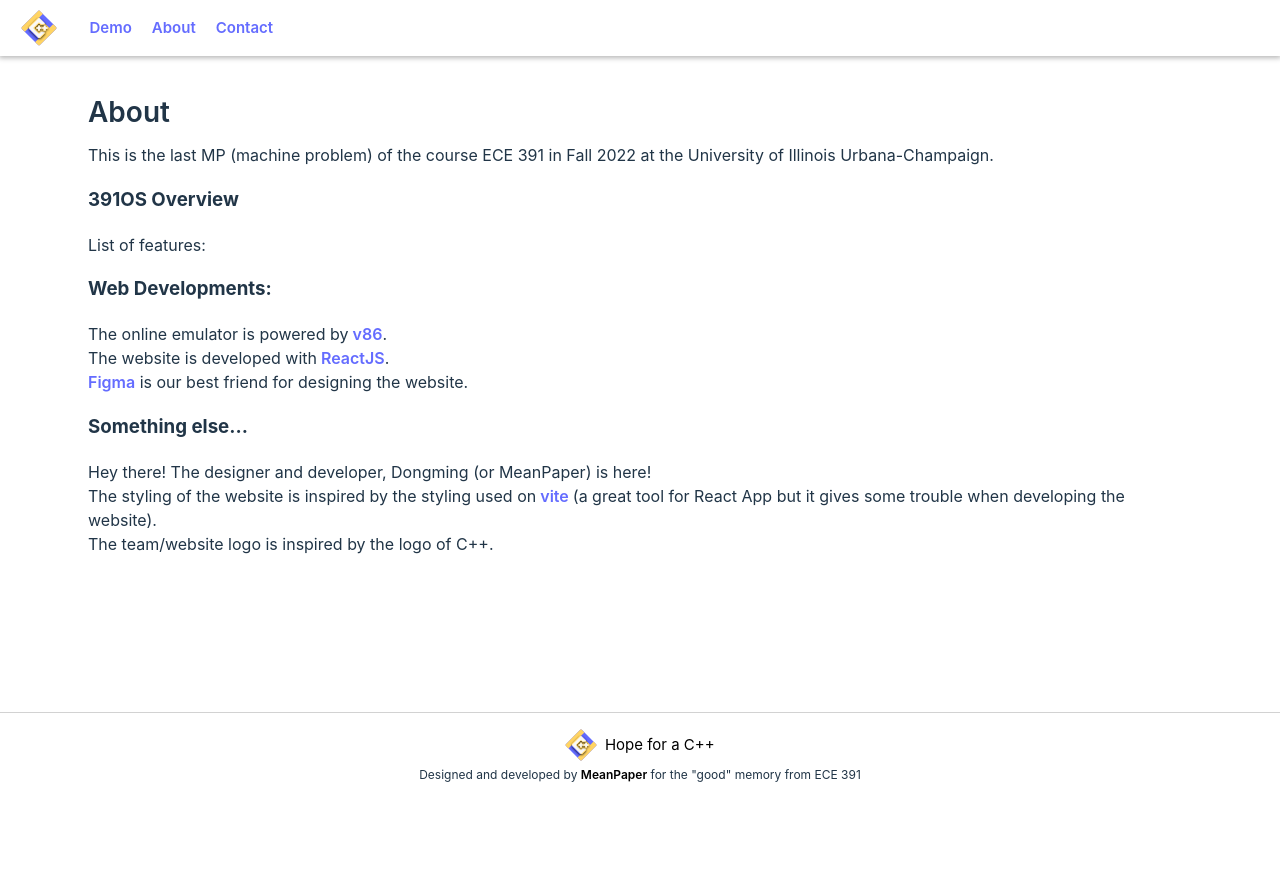
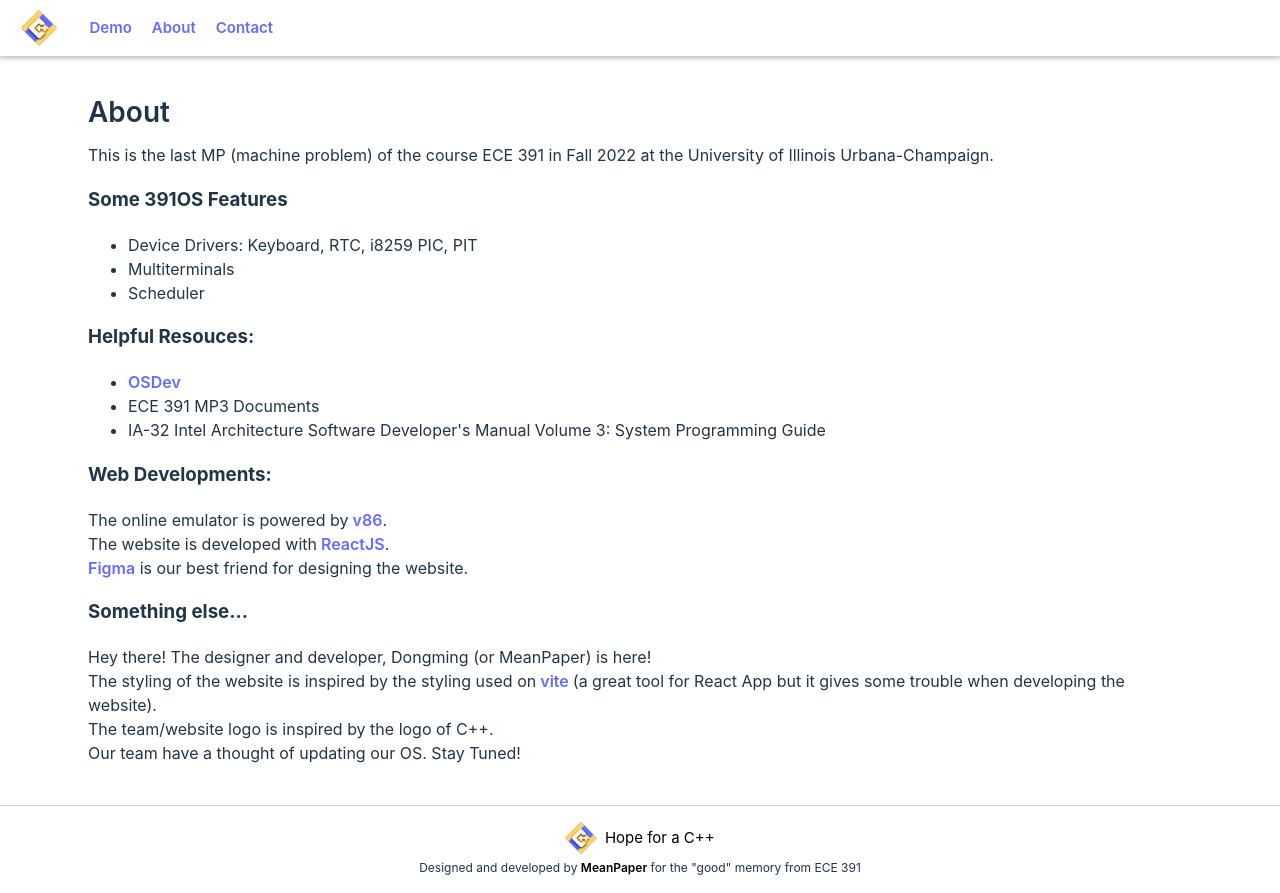
Before and after one commit to ScreamingPigeon/391OS, a React (Create React App) app: page /about in a window 1280 px wide. Before the commit the page ends 800 px from the top, so only its background shows below. Built offline with nearby package versions, Linux system fonts and the light colour scheme.

Commit message:
adding more content to about page

```diff
--- a/src/views/About.js
+++ b/src/views/About.js
@@ -1,3 +1,15 @@
+const helpfulSourceList = [
+    {sourceName: 'OSDev', srcLink: 'https://wiki.osdev.org/Expanded_Main_Page'},
+    {sourceName: 'ECE 391 MP3 Documents', srcLink: '',},
+    {sourceName: `IA-32 Intel Architecture Software Developer's Manual Volume 3: System Programming Guide`, srcLink:''}
+];
+
+const osFeatures = [
+    'Device Drivers: Keyboard, RTC, i8259 PIC, PIT',
+    'Multiterminals',
+    'Scheduler',
+]
+
 const AboutNavigation = () => {
     return (<div className='about-nav'>
     </div>)
@@ -13,19 +25,46 @@ const About = () => {
                 in Fall 2022 at the University of Illinois Urbana-Champaign.
             </div>
             <div id='about-tech-section'>
-                <h3>391OS Overview</h3>
-                <div>
-                    List of features:
-                </div>
+                {/* <h3>391OS Overview</h3> */}
+                <OsFeatureSection />
+                {/* <div> cp1, cp2, cp3, cp4, cp5 </div> */}
             </div>
-            <div
-                id='about-other-section'
-            >
+            <div id='about-tech-helpful'>
+                <MpHelpfulSources />
+            </div>
+            <div id='about-other-section'>
                 <WebDevInfo />
             </div>
         </div>
     </div>);
 }
+
+const OsFeatureSection = () => {
+    return (
+    <>
+        <h3> Some 391OS Features</h3>
+        <ul>
+            {osFeatures.map((item, index) => {
+                return (<li key={item+index}>{item}</li>)
+            })}
+        </ul>
+    </>);
+}
+const MpHelpfulSources = () => {
+    return (<>
+        <h3>Helpful Resouces:</h3>
+        <ul>
+            {helpfulSourceList.map((item, index) => {
+                if (item.srcLink.length === 0)
+                    return (<li key={index + item.source}>{item.sourceName}</li>);
+                return (<li>
+                    <a href={item.srcLink} target='_blank' rel="noreferrer">{item.sourceName}</a>
+                </li>)
+            })}
+        </ul>
+    </>);
+}
+
 
 const WebDevInfo = () => {
     return (
@@ -49,6 +88,7 @@ const WebDevInfo = () => {
                     <a href="https://vitejs.dev/" target="_blank" rel="noreferrer"> vite </a> (a great tool for React App but it gives some trouble when developing the website).
                 </div>
                 <div>The team/website logo is inspired by the logo of C++. </div>
+                <div>Our team have a thought of updating our OS. Stay Tuned!</div>
             </div>
         </>
     );
```
